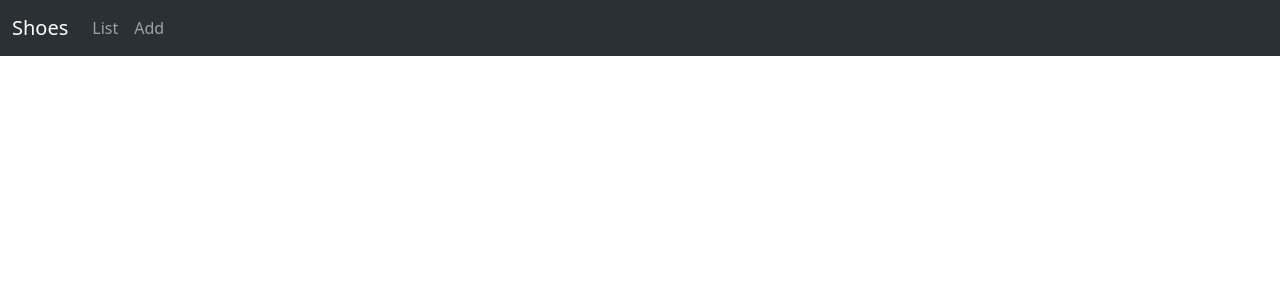
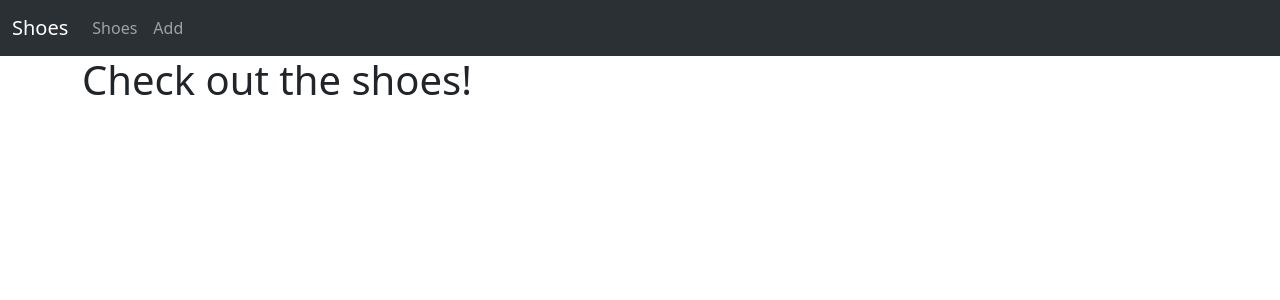
Before and after one commit to LOPO6/COMP2068Assignment2, an Angular app: page /shoe in a window 1280 px wide. Before the commit this address led to /. Shown: the top 300 px of the page. Built offline with nearby package versions, Linux system fonts and the light colour scheme.

Commit message:
changed list component to shoe component to account for adding a new manufacturer component, allowing for better organization

```diff
--- a/src/app/app.routes.ts
+++ b/src/app/app.routes.ts
@@ -1,10 +1,10 @@
 import { Routes } from '@angular/router';
 import { HomeComponent } from './components/home/home.component';
 import { AddComponent } from './components/add/add.component';
-import { ListComponent } from './components/list/list.component';
+import { ShoeComponent } from './components/shoe/shoe.component';
 export const routes: Routes = [
 
-    {path: 'list', component: ListComponent},
+    {path: 'shoe', component: ShoeComponent},
     {path: '', component: HomeComponent},
     {path: 'add', component: AddComponent}
 ];
--- a/src/app/components/nav/nav.component.html
+++ b/src/app/components/nav/nav.component.html
@@ -6,7 +6,7 @@
       </button>
       <div class="collapse navbar-collapse" id="navbarNavAltMarkup">
         <ul class="navbar-nav">
-            <a class="nav-link" routerLink="/list">List</a>
+            <a class="nav-link" routerLink="/shoe">Shoes</a>
             <a class="nav-link" routerLink="/add">Add</a>
         </ul>
       </div>
--- a/src/app/components/list/list.component.html
+++ b/src/app/components/shoe/shoe.component.html
@@ -1,8 +1,10 @@
 <h1>Check out the shoes!</h1>
 
+<!--
 <section class="row">
     <section class="col-lg-6">
         <ul class="list-group">
+
             <li *ngFor="let shoe of SHOES" class="list-group-item">
                 <h4 class="list-group-item-heading" (click)="selectShoe(shoe)">
                     {{shoe.name}}
@@ -19,4 +21,4 @@
             </li>
         </ul>
     </section>
-</section>
+</section>-->
--- a/src/app/components/list/list.component.ts
+++ b/src/app/components/shoe/shoe.component.ts
@@ -1,36 +1,15 @@
-import { Component, OnInit } from '@angular/core';
+import { Component } from '@angular/core';
 import { NgFor, NgIf } from '@angular/common';
 import { ShoeService } from '../../services/shoe.service';
 import { FormsModule } from '@angular/forms';
 
 @Component({
-  selector: 'app-list',
+  selector: 'app-Shoe',
   imports: [NgFor, NgIf, FormsModule],
-  templateUrl: './list.component.html',
-  styleUrl: './list.component.css'
+  templateUrl: './shoe.component.html'
 })
 
-export class Shoe{
-  _id: string | undefined;
-  name: string | undefined;
-  price: number | undefined;
-  category: string | undefined;
-
-
-  manufacturer?: {
-    name: string | undefined;
-    foundingYear: number | undefined;
-  };
-
-}
-
-@Component({
-  selector: 'app-Shoe',
-  imports: [NgFor, NgIf, FormsModule],
-  templateUrl: './list.component.html'
-})
-
-export class ListComponent implements OnInit{
+export class ShoeComponent {
   SHOES: any;
   _id: string | undefined;
   name: string | undefined;
```
Also changed, not shown: src/app/components/shoe/shoe.component.css (added), 1 other file (tests, documents, lock files or other folders).
